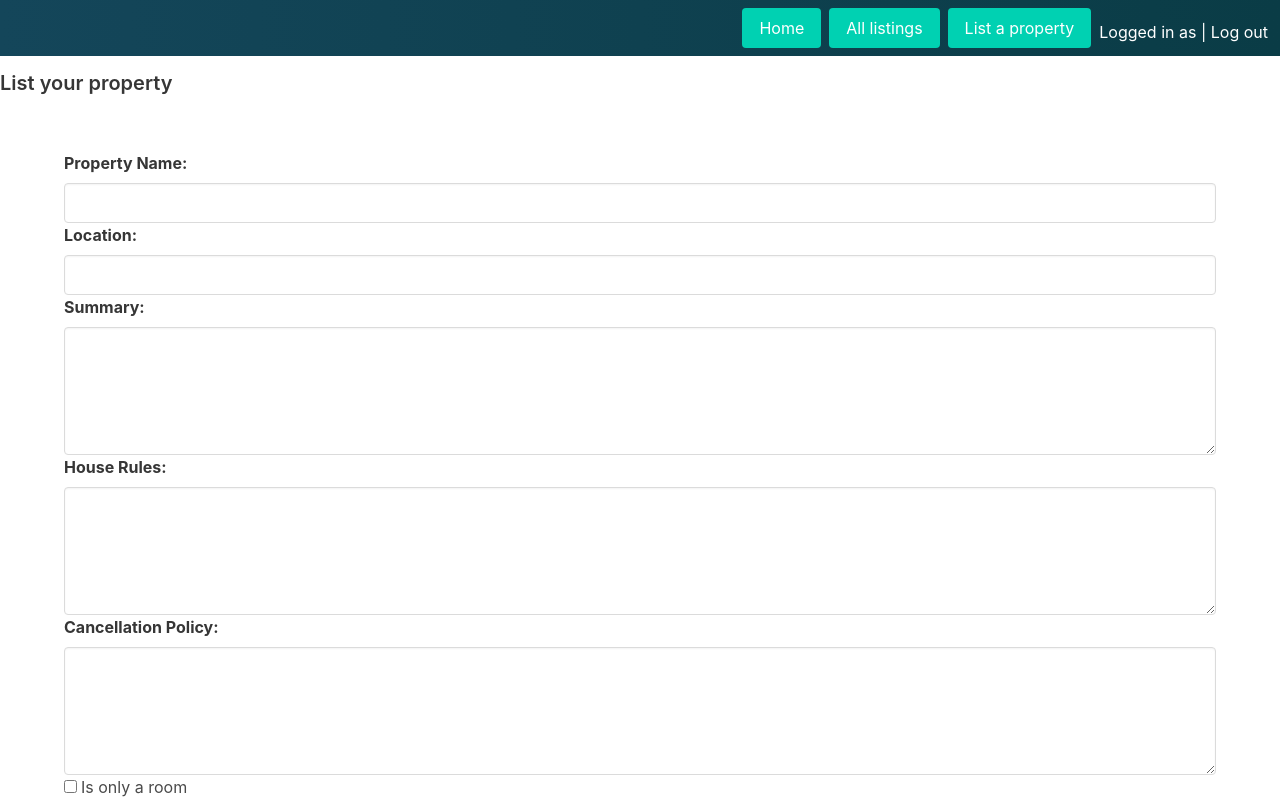
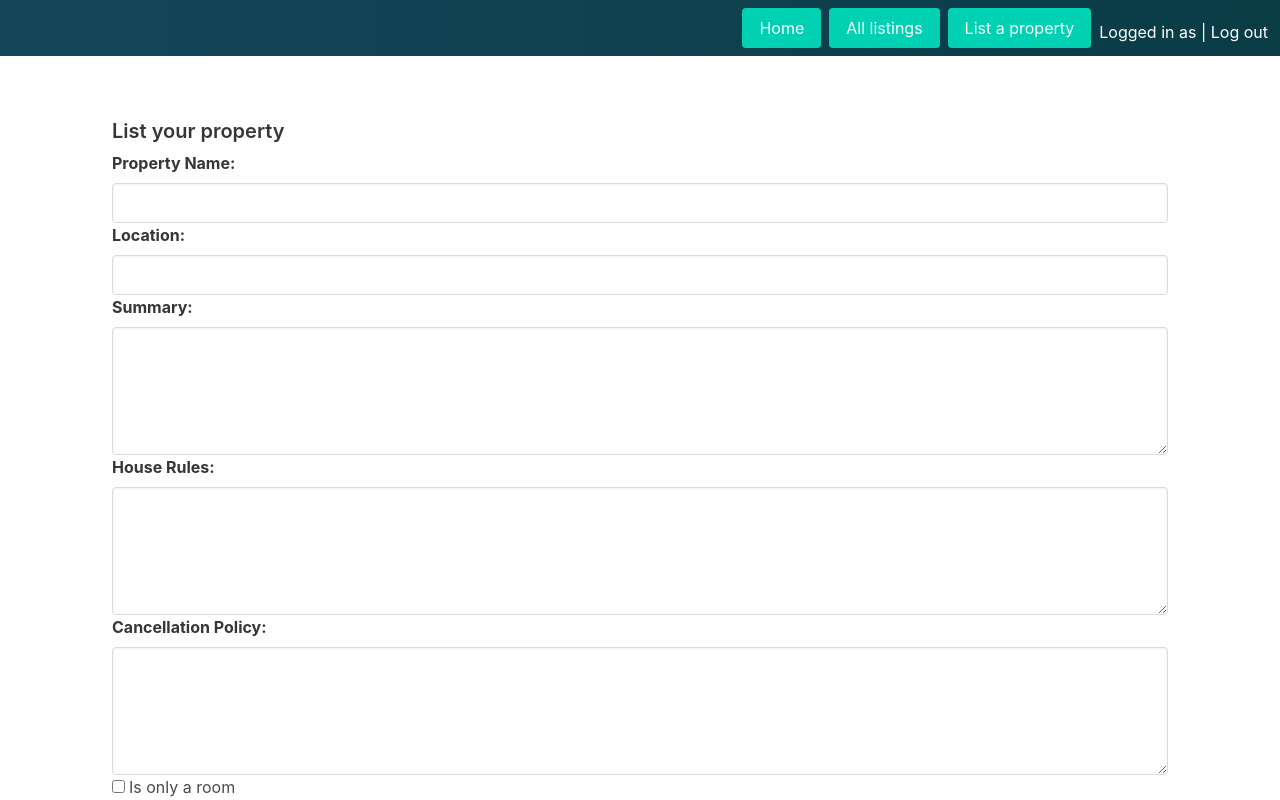
Before and after one commit to ikalff/project_3, a React app in the folder client/: page /makeproperty in a window 1280 px wide. Shown: the top 800 px of the page. Built offline with nearby package versions, Linux system fonts and the light colour scheme; the HTML template or start-up script is replaced by a standard one.

Commit message:
properties

```diff
--- a/client/package.json
+++ b/client/package.json
@@ -32,6 +32,7 @@
     "@material-ui/pickers": "^3.2.10",
     "axios": "^0.21.1",
     "bulma": "^0.9.2",
+    "material-ui": "^0.20.2",
     "moment": "^2.29.1",
     "react": "^16.13.1",
     "react-dom": "^16.13.1",
--- a/client/src/components/MakeProperty.js
+++ b/client/src/components/MakeProperty.js
@@ -61,7 +61,7 @@ export default function MakeProperty({ history }) {
     }
   }
 
-  return <div>
+  return <div className='container px-6 pt-6 pb-6'>
     <h5 className='title is-5 mt-4 mb-2'>List your property</h5>
     <PropertyForm
       handleChange={handleChange}
--- a/client/src/components/PropertyForm.js
+++ b/client/src/components/PropertyForm.js
@@ -1,14 +1,11 @@
 import React from 'react'
 import amenities from '../data/amenities.js'
-import Select from 'react-select'
 
-export default function PropertyForm({ formData, handleSubmit, handleChange, handleTypeChange }) {
+export default function PropertyForm({ formData, handleSubmit, handleChange, handleCheckBox }) {
 
-  //console.log(formData)
 
-  return <div className="section">
-    <div className="container">
-      <form onSubmit={handleSubmit}>
+
+  return <form onSubmit={handleSubmit}>
 
 
 
@@ -221,19 +218,6 @@ export default function PropertyForm({ formData, handleSubmit, handleChange, han
       </select>
     </div>
 
-
-
-
-
-        <p>
-
-
-
-
-        </p>
-
-
-
     {
       amenities.map((amenity, index) => {
         return <div key={index} className="field">
@@ -242,7 +226,7 @@ export default function PropertyForm({ formData, handleSubmit, handleChange, han
               className='mr-1'
               type="checkbox"
               name={amenity}
-                  //onChange={handleChange}
+              onChange={handleCheckBox}
             />
             {amenity}
           </label>
@@ -250,13 +234,6 @@ export default function PropertyForm({ formData, handleSubmit, handleChange, han
       })
     }
 
-
-
-
-
-
     <button className="button mt-5 is-success">Submit</button>
   </form>
-    </div>
-  </div>
 }
--- a/client/src/components/PropertyProfile.js
+++ b/client/src/components/PropertyProfile.js
@@ -138,10 +138,15 @@ export default function Singleproperty({ match, history }) {
               </article>
             })
           }
+          {isCreator(property.host._id) ?
+            <Link className='button is-primary' to={`/updateproperty/${property._id}`}>Edit</Link>
+            :
 
-          <BookingForm
-            propertyId={match.params.propertyId}
-            maxNumberOfGuests={property.maxNumberOfGuests}></BookingForm>
+            <BookingForm
+              propertyId={match.params.propertyId}
+              maxNumberOfGuests={property.maxNumberOfGuests}></BookingForm>
+          }
+
 
 
           <h4>Review:</h4>
--- a/client/src/components/SearchForm.js
+++ b/client/src/components/SearchForm.js
@@ -45,7 +45,7 @@ export default function SearchForm({ onChange, formLocation, checkboxDataProp, l
   function handleCheckBox(event) {
     const newcheckboxData = { ...checkboxData }
     newcheckboxData[event.target.name] = event.target.checked
-    //console.log(newcheckboxData)
+    console.log(newcheckboxData)
     updateCheckboxData(newcheckboxData)
   }
 
--- a/client/src/components/UpdateProperty.js
+++ b/client/src/components/UpdateProperty.js
@@ -1,10 +1,18 @@
 import React, { useState, useEffect } from 'react'
 import axios from 'axios'
 import PropertyForm from './PropertyForm'
+import { isCreator } from '../lib/auth.js'
 
 export default function UpdatePokemon({ history, match }) {
-
+  const [checkboxData, updateCheckboxData] = useState({
+    'Wifi': false,
+    'Pet friendly': false,
+    'Wheelchair Accessible': false,
+    'Washing machine': false,
+    'Near a beach': false
+  })
   const propertyId = match.params.propertyId
+  const [ownerId, updateOwnerId] = useState('')
   const [formData, updateFormData] = useState({
     images: [],
     name: '',
@@ -19,13 +27,16 @@ export default function UpdatePokemon({ history, match }) {
     checkOutTime: '',
     houseRules: '',
     cancellationPolicy: '',
-    amenities: []
+    amenities: checkboxData
   })
+
+  console.log(formData)
 
 
   useEffect(() => {
     axios.get(`/api/properties/${propertyId}`)
       .then(({ data }) => {
+        updateOwnerId(data.host._id)
         const newFormData = {
           images: data['images'],
           name: data['name'],
@@ -51,6 +62,17 @@ export default function UpdatePokemon({ history, match }) {
     const { name, value } = event.target
     updateFormData({ ...formData, [name]: value })
   }
+
+
+  function handleCheckBox(event) {
+    const newcheckboxData = { ...checkboxData }
+    newcheckboxData[event.target.name] = event.target.checked
+    console.log('CLICK')
+    console.log(newcheckboxData)
+    updateCheckboxData(newcheckboxData)
+    updateFormData({ ...formData, ['amenities']: newcheckboxData })
+  }
+
 
   async function handleSubmit(event) {
     event.preventDefault()
@@ -83,10 +105,23 @@ export default function UpdatePokemon({ history, match }) {
     }
   }
 
-  return <PropertyForm
-    handleChange={handleChange}
-    handleTypeChange={(types) => updateFormData({ ...formData, types })}
-    handleSubmit={handleSubmit}
-    formData={formData}
-  />
+
+
+
+  return <div className='container px-6 pt-6 pb-6'>
+
+    {isCreator(ownerId) ?
+      <PropertyForm
+        handleChange={handleChange}
+        handleCheckBox={handleCheckBox}
+        handleSubmit={handleSubmit}
+        formData={formData}
+
+      />
+      :
+
+      <div className='box has-background-danger has-text-white'>Sorry - you can not edit this.</div>
+    }
+
+  </div>
 }
```
Also changed, not shown: 1 other file (tests, documents, lock files or other folders). Lines whose indentation alone changed are shown as unchanged.
